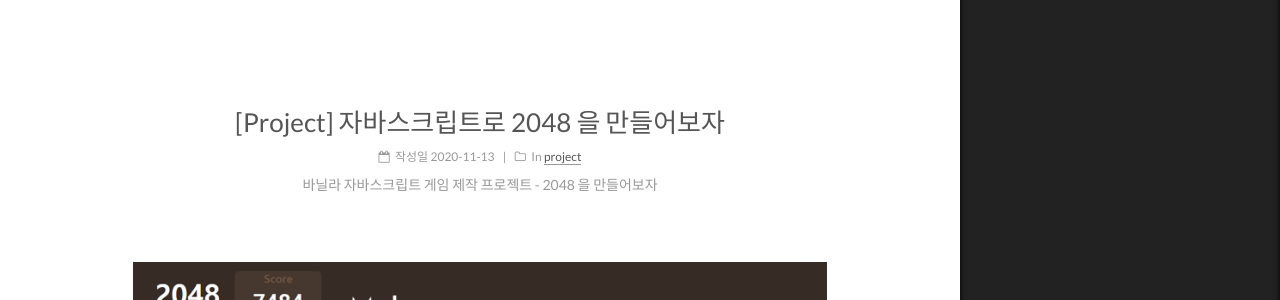
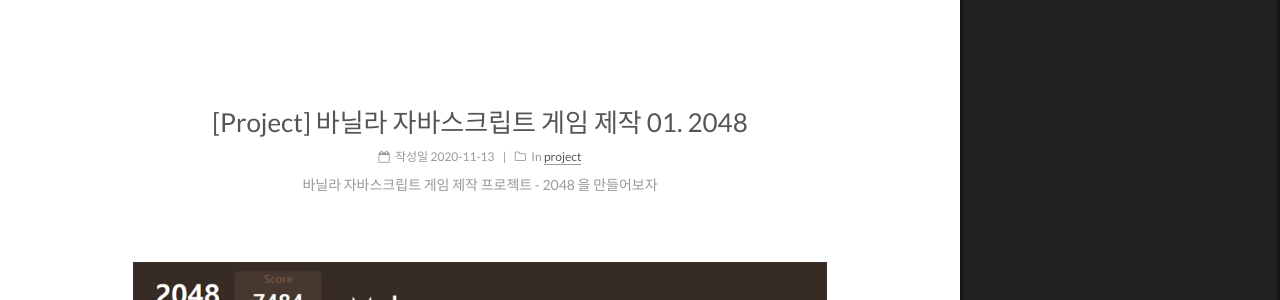
Before and after one commit to yjyoon-dev/yjyoon-dev.github.io, a Jekyll site: the page built from _posts/2020-11-13-jsgame-2048.md, in a window 1280 px wide. Shown: the part 274-574 px from the top of the page. Built offline with Jekyll 4.4.1, drawn with Linux system fonts in a browser that asks for light colours.

Commit message:
edit 2048

```diff
--- a/_posts/2020-11-13-jsgame-2048.md
+++ b/_posts/2020-11-13-jsgame-2048.md
@@ -1,6 +1,6 @@
 ---
 layout: post
-title: "[Project] 자바스크립트로 2048 을 만들어보자"
+title: "[Project] 바닐라 자바스크립트 게임 제작 01. 2048"
 date: 2020-11-13
 categories: project
 photos: /assets/post_images/js_game/2048.png
```
